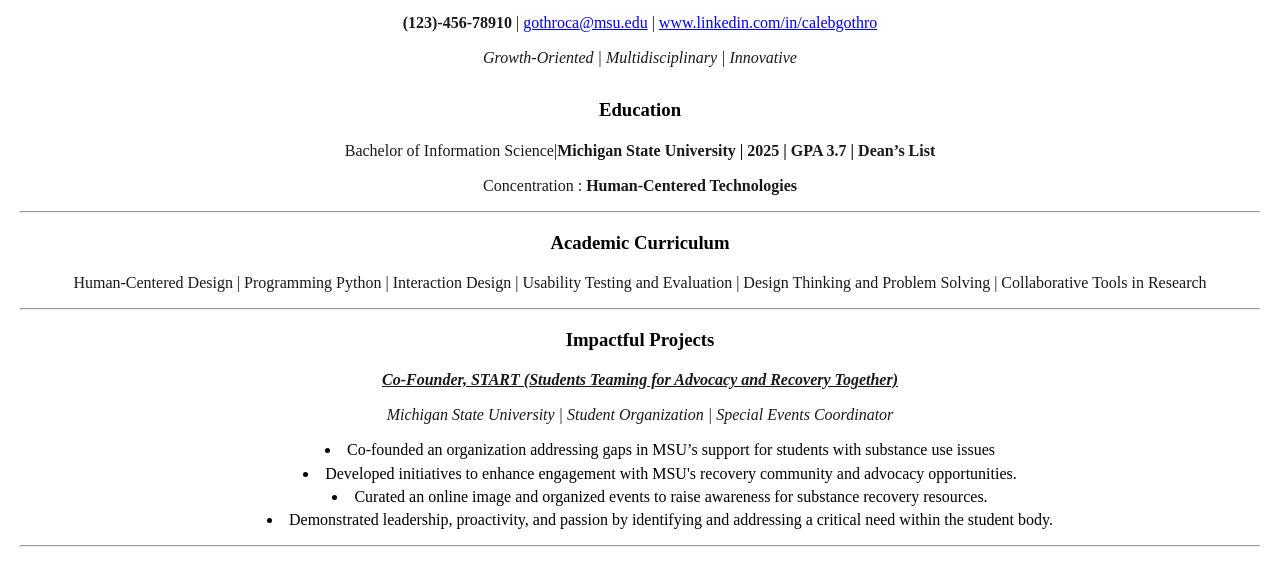
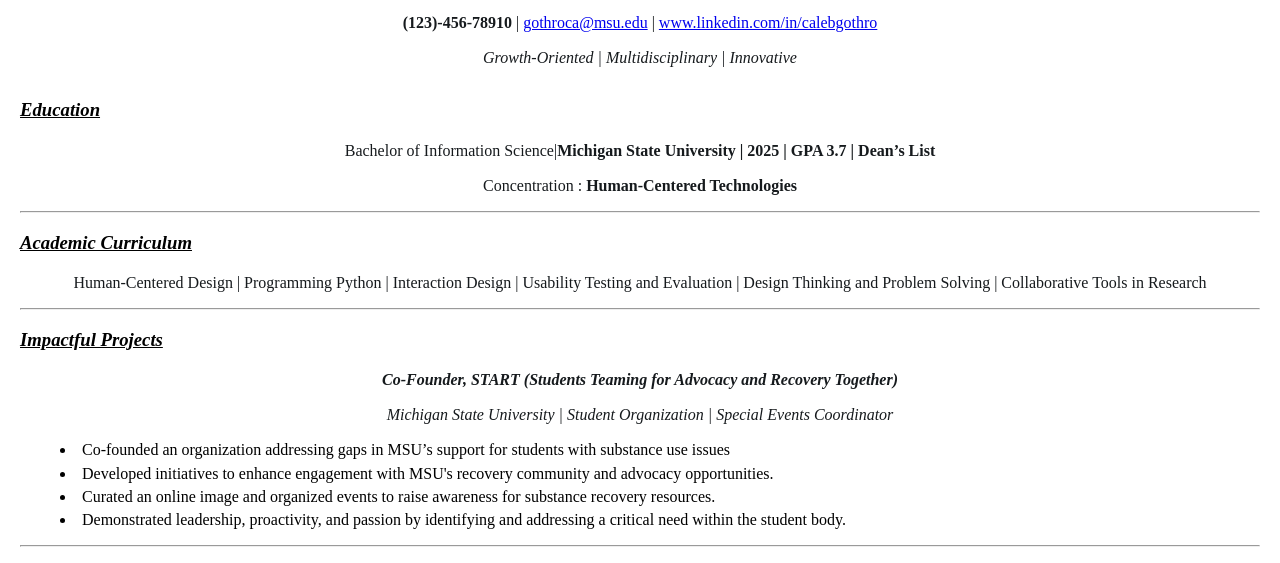
Before and after one commit to calebgothro/MI349-Final, a plain HTML site: page resume.html in a window 1280 px wide. Shown: the part 236-799 px from the top of the page. Drawn offline with Linux system fonts and the light colour scheme.

Commit message:
Made final CSS edits

```diff
--- a/style.css
+++ b/style.css
@@ -167,7 +167,6 @@
 
 .resume1 {
     margin: 60px 20px 20px 20px;
-    text-align: center;
 }
 
 .top-page {
@@ -186,11 +185,16 @@
     font-style: italic;
 }
 
-.xp {
+.resume3 {
     font-style:italic;
     font-weight: bold;
     text-decoration: underline;
-    text-align: center;
+    text-align: left;
+}
+
+.xp {
+    font-weight: bold;
+    font-style: italic;
 }
 
 .resume-bullet {
```
